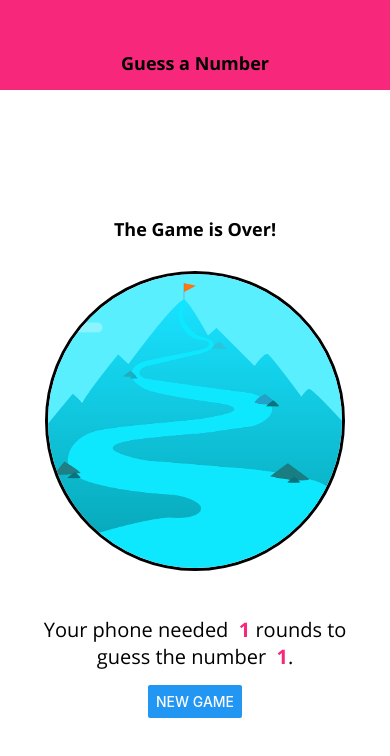
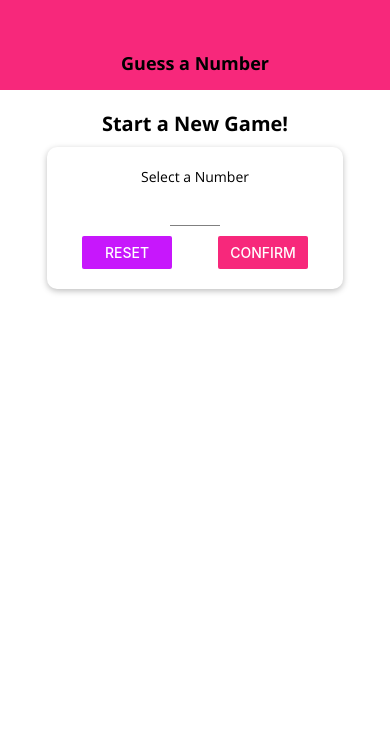
Before and after one commit to ZirvedaAytimur/Guess-App, a React Native app: screen / in a window 390 px wide. Shown: the top 756 px of the page. Built offline with nearby package versions, Linux system fonts and the light colour scheme.

Commit message:
Building a custom button

```diff
--- a/App.js
+++ b/App.js
@@ -44,13 +44,6 @@
   };
 
   let content = <StartGameScreen onStartGame={startGameHandler} />;
-  content = (
-    <GameOverScreen
-      roundsNumber={1}
-      userNumber={1}
-      onRestart={configureNewGameHAndler}
-    />
-  );
 
   if (userNumber && guessRounds <= 0) {
     content = (
--- /dev/null
+++ b/components/MainButton.js
@@ -0,0 +1,30 @@
+import React from 'react';
+import { View, Text, StyleSheet, TouchableOpacity } from 'react-native';
+
+import Colors from '../constants/colors';
+
+const MainButton = props => {
+    return (
+        <TouchableOpacity activeOpacity={0.6} onPress={props.onPress}>
+            <View style={styles.button}>
+                <Text style={styles.buttonText}>{props.children}</Text>
+            </View>
+        </TouchableOpacity>
+    );
+};
+
+const styles = StyleSheet.create({
+    button: {
+        backgroundColor: Colors.primary,
+        paddingVertical: 12,
+        paddingHorizontal: 30,
+        borderRadius: 25
+    },
+    buttonText: {
+        color: 'white',
+        fontFamily: 'open-sans',
+        fontSize: 18
+    }
+});
+
+export default MainButton;
--- a/screens/GameOverScreen.js
+++ b/screens/GameOverScreen.js
@@ -4,6 +4,7 @@
 import BodyText from '../components/BodyText';
 import TitleText from '../components/TitleText';
 import Colors from '../constants/colors';
+import MainButton from '../components/MainButton';
 
 const GameOverScreen = props => {
     return (
@@ -20,7 +21,7 @@
             <View style={styles.resultContainer}>
                 <BodyText style={styles.resultText}>Your phone needed{' '} <Text style={styles.highlight}>{props.roundsNumber}</Text> rounds to guess the number{' '} <Text style={styles.highlight}>{props.userNumber}</Text>.</BodyText>
             </View>
-            <Button title="NEW GAME" onPress={props.onRestart} />
+            <MainButton title="NEW GAME" onPress={props.onRestart}>NEW GAME</MainButton>
         </View>
     );
 };
--- a/screens/GameScreen.js
+++ b/screens/GameScreen.js
@@ -4,6 +4,7 @@
 import NumberContainer from '../components/NumberContainer';
 import Card from '../components/Card';
 import DefaultStyles from '../constants/default-styles';
+import MainButton from '../components/MainButton';
 
 const generateRandomBetween = (min, max, exclude) => {
     min = Math.ceil(min);
@@ -50,8 +51,8 @@
             <Text style={DefaultStyles.title}>Opponent's Guess</Text>
             <NumberContainer>{currentGuess}</NumberContainer>
             <Card style={styles.buttonContainer}>
-                <Button title="LOWER" onPress={nextGuessHandler.bind(this, 'lower')} />
-                <Button title="GREATER" onPress={nextGuessHandler.bind(this, 'greater')} />
+                <MainButton onPress={nextGuessHandler.bind(this, 'lower')} >LOWER</MainButton>
+                <MainButton onPress={nextGuessHandler.bind(this, 'greater')} >GREATER</MainButton>
             </Card>
         </View>
     );
@@ -67,8 +68,8 @@
         flexDirection: 'row',
         justifyContent: 'space-around',
         marginTop: 20,
-        width: 300,
-        maxWidth: '80%'
+        width: 400,
+        maxWidth: '90%'
     }
 });
 
--- a/screens/StartGameScreen.js
+++ b/screens/StartGameScreen.js
@@ -7,6 +7,7 @@
 import BodyText from '../components/BodyText';
 import Colors from '../constants/colors';
 import TitleText from '../components/TitleText';
+import MainButton from '../components/MainButton';
 
 const StartGameScreen = props => {
 
@@ -42,7 +43,9 @@
             <Card style={styles.summaryContainer}>
                 <BodyText>You selected</BodyText>
                 <NumberContainer>{selectedNumber}</NumberContainer>
-                <Button title="START GAME" onPress={() => props.onStartGame(selectedNumber)} />
+                <MainButton onPress={() => props.onStartGame(selectedNumber)} >
+                    START GAME
+                </MainButton>
             </Card>
         );
     }
```
